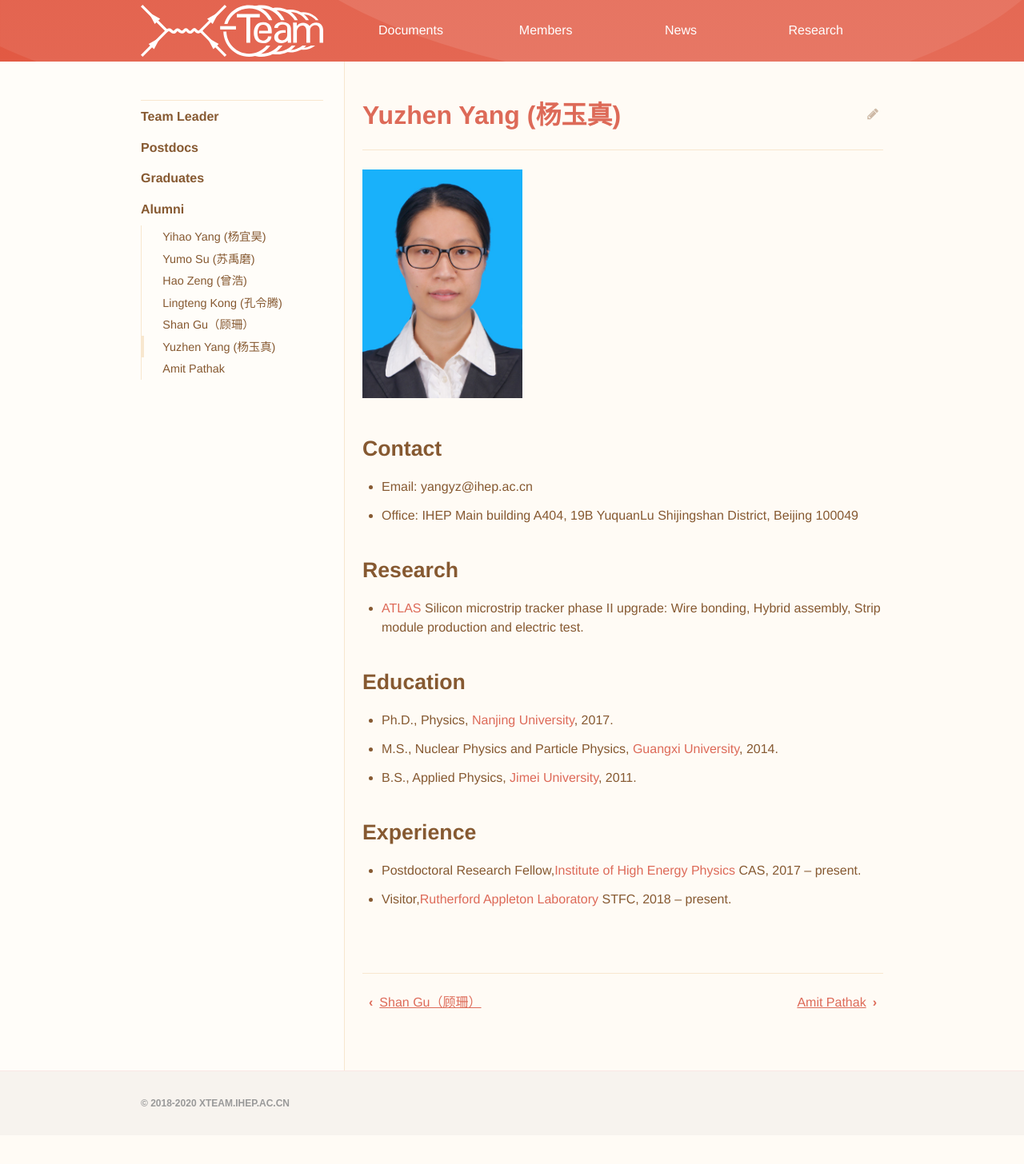
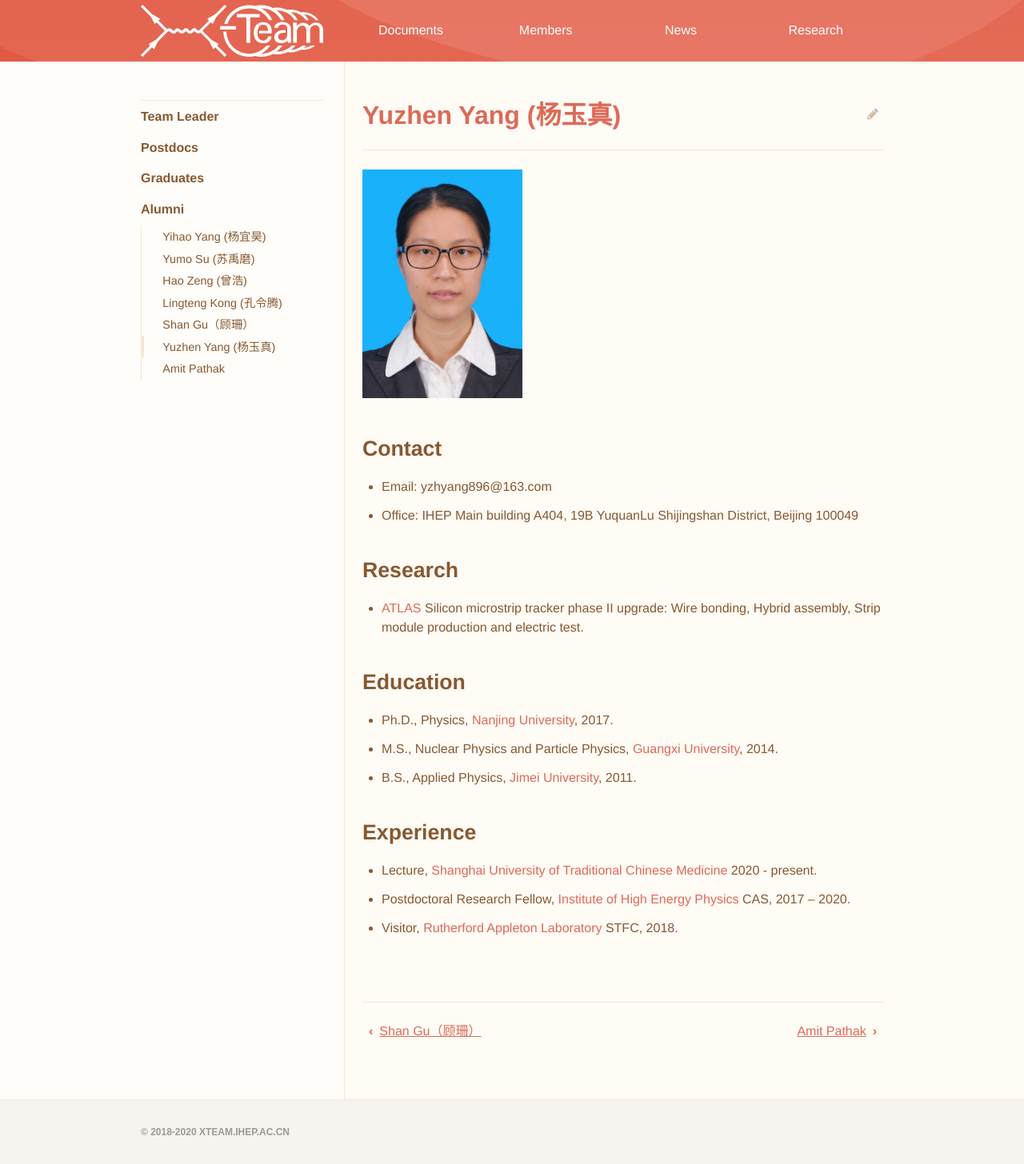
Before and after one commit to dt-np/xteam, a Jekyll site: the page built from _members/Yuzhen_Yang.md, in a window 1280 px wide. Shown: the whole page at 80% size. Built offline with Jekyll 4.4.1, drawn with Linux system fonts in a browser that asks for light colours; before the commit the page ends 1420 px from its top, so only the background shows below that.

Commit message:
Update Yuzhen_Yang.md

```diff
--- a/_members/Yuzhen_Yang.md
+++ b/_members/Yuzhen_Yang.md
@@ -5,7 +5,7 @@ title: Yuzhen Yang (杨玉真)
 <img src="/images/Yuzhen_Yang.jpg" width="200"/>
 
 ## Contact
-- Email: yangyz@ihep.ac.cn
+- Email: yzhyang896@163.com
 - Office: IHEP Main building A404, 19B YuquanLu Shijingshan District, Beijing 100049
 
 ## Research
@@ -18,5 +18,6 @@ title: Yuzhen Yang (杨玉真)
 
 ## Experience
 
-- Postdoctoral Research Fellow,[Institute of High Energy Physics](http://www.ihep.cas.cn) CAS, 2017 – present.
-- Visitor,[Rutherford Appleton Laboratory](https://stfc.ukri.org/about-us/where-we-work/rutherford-appleton-laboratory/) STFC, 2018 – present.
+- Lecture, [Shanghai University of Traditional Chinese Medicine](https://www.shutcm.edu.cn) 2020 - present.
+- Postdoctoral Research Fellow, [Institute of High Energy Physics](http://www.ihep.cas.cn) CAS, 2017 – 2020.
+- Visitor, [Rutherford Appleton Laboratory](https://stfc.ukri.org/about-us/where-we-work/rutherford-appleton-laboratory/) STFC, 2018.
```
